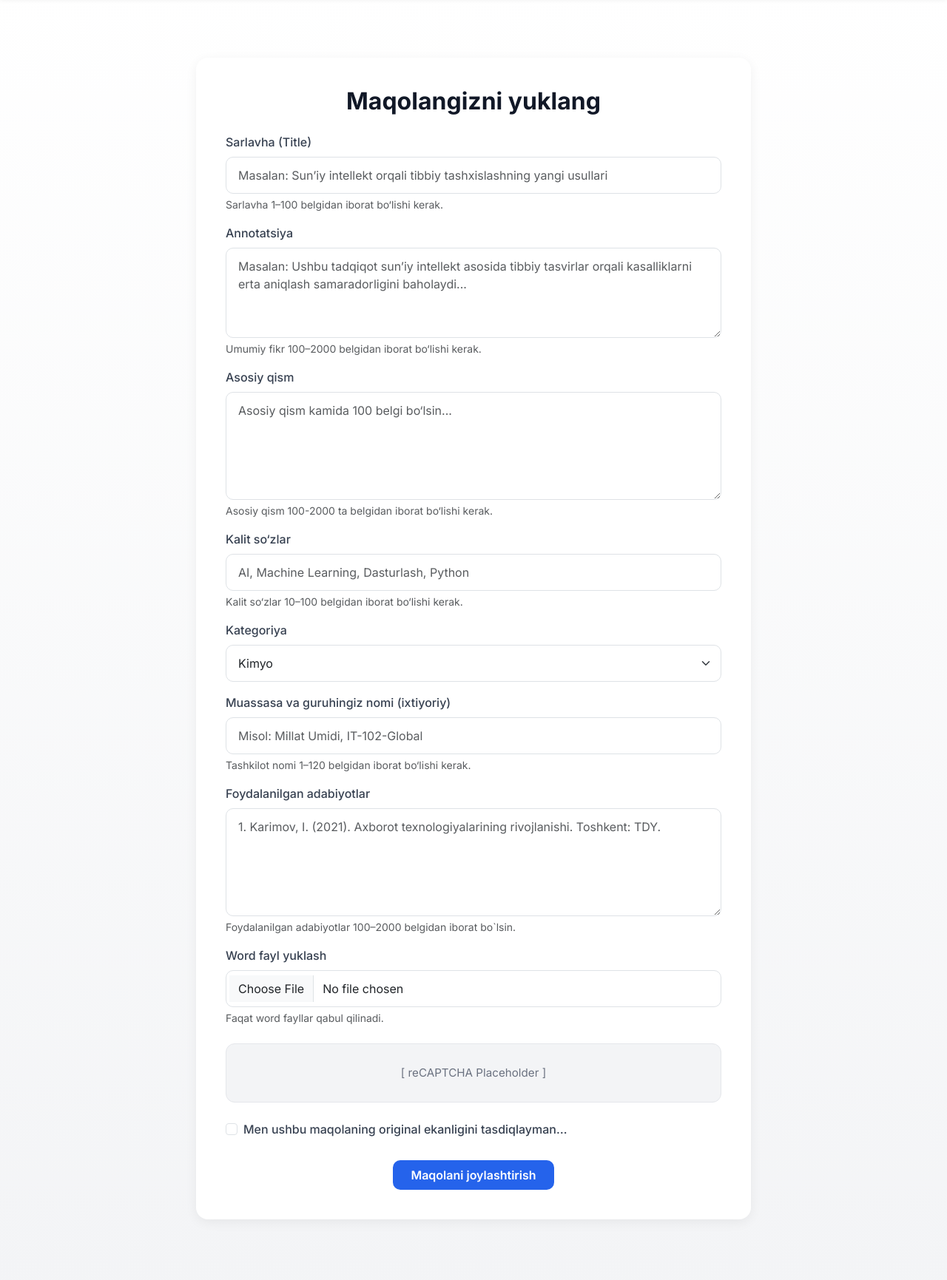
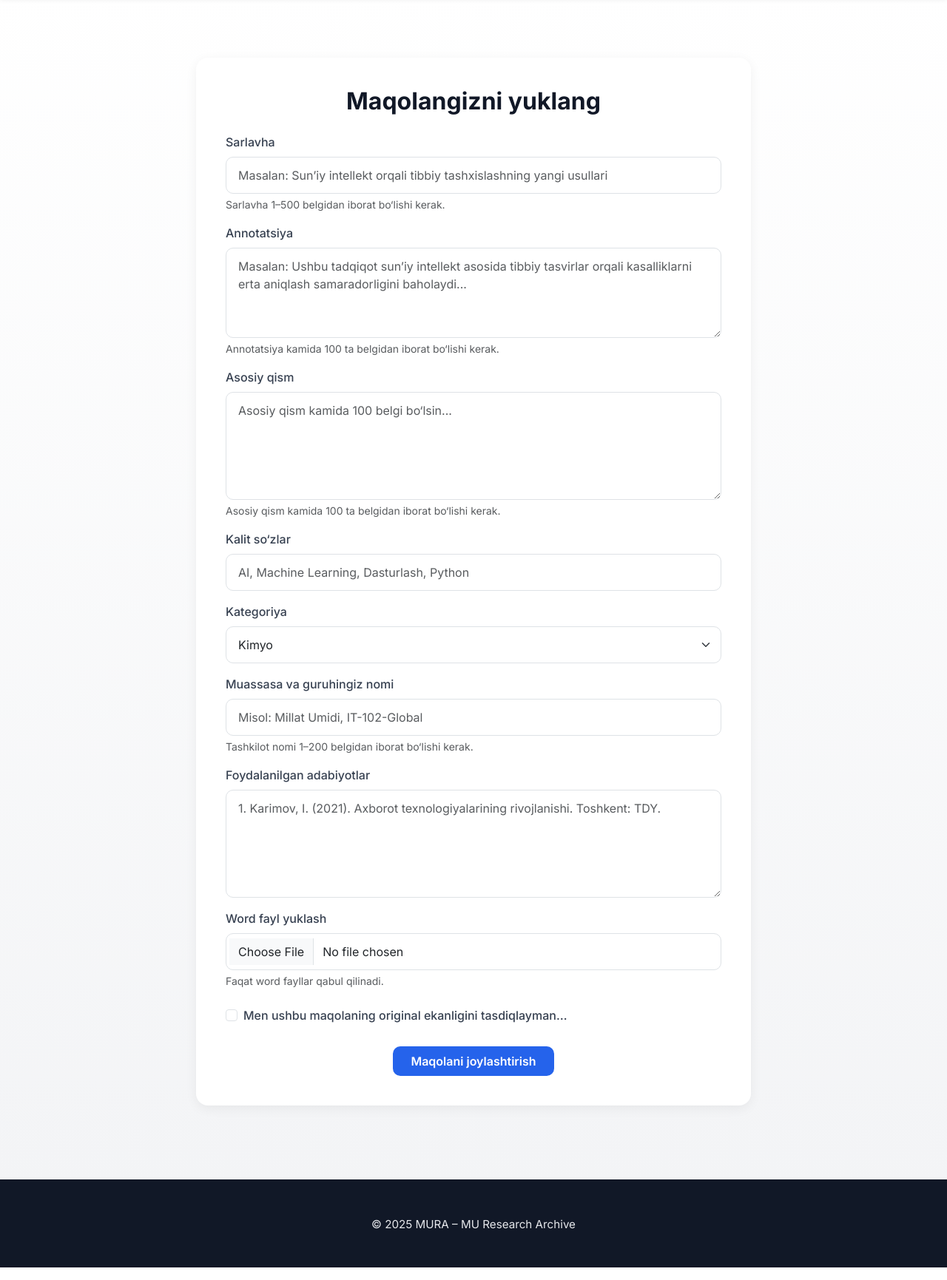
Before and after one commit to Zaynobiddin33/research_paper, a Django app: page /upload-paper/ in a window 1280 px wide. Shown: the part 94-1825 px from the top of the page at 74% size. Run offline with Django 5.2, Linux system fonts and the light colour scheme; a user stored in the database is signed in; data comes from the database, SQL or seed files in the repository; some libraries are stand-ins or nearby versions.

Commit message:
fix errors

```diff
--- a/templates/upload.html
+++ b/templates/upload.html
@@ -19,22 +19,22 @@
 
                     <!-- Title -->
                     <div class="mb-3">
-                        <label for="title" class="form-label">Sarlavha (Title)</label>
+                        <label for="title" class="form-label">Sarlavha</label>
                         <input name="title" type="text" class="form-control" id="title"
-                               minlength="1" maxlength="100"
+                               minlength="1" maxlength="500"
                                placeholder="Masalan: Sun’iy intellekt orqali tibbiy tashxislashning yangi usullari"
                                required>
-                        <div class="form-text">Sarlavha 1–100 belgidan iborat bo‘lishi kerak.</div>
+                        <div class="form-text">Sarlavha 1–500 belgidan iborat bo‘lishi kerak.</div>
                     </div>
 
                     <!-- Summary -->
                     <div class="mb-3">
                         <label for="summary" class="form-label">Annotatsiya</label>
                         <textarea name="abstract" class="form-control" id="summary" rows="4"
-                                  minlength="100" maxlength="2000"
+                                  minlength="100"
                                   placeholder="Masalan: Ushbu tadqiqot sun’iy intellekt asosida tibbiy tasvirlar orqali kasalliklarni erta aniqlash samaradorligini baholaydi..."
                                   required></textarea>
-                        <div class="form-text">Umumiy fikr 100–2000 belgidan iborat bo‘lishi kerak.</div>
+                        <div class="form-text">Annotatsiya kamida 100 ta belgidan iborat bo‘lishi kerak.</div>
                     </div>
 
                     <!-- Intro with CKEditor -->
@@ -42,8 +42,8 @@
                         <label for="intro" class="form-label">Asosiy qism</label>
                         <textarea name="intro" class="form-control" id="intro" rows="5"
                                   placeholder="Asosiy qism kamida 100 belgi bo‘lsin..."
-                                  minlength="100" maxlength="2000" required></textarea>
-                        <div class="form-text">Asosiy qism 100-2000 ta belgidan iborat bo‘lishi kerak.</div>
+                                  minlength="100"  required></textarea>
+                        <div class="form-text">Asosiy qism kamida 100 ta belgidan iborat bo‘lishi kerak.</div>
 
                     </div>
 
@@ -52,8 +52,7 @@
                         <label for="keywords" class="form-label">Kalit so‘zlar</label>
                         <input type="text" name="keywords" class="form-control" id="keywords"
                                placeholder="AI, Machine Learning, Dasturlash, Python"
-                               minlength="10" maxlength="100" required>
-                        <div class="form-text">Kalit so‘zlar 10–100 belgidan iborat bo‘lishi kerak.</div>
+                                required>
                     </div>
 
                     <!-- Category -->
@@ -68,11 +67,11 @@
 
                     <!-- Optional Organization -->
                     <div class="mb-3">
-                        <label for="organization" class="form-label">Muassasa va guruhingiz nomi (ixtiyoriy)</label>
+                        <label for="organization" class="form-label">Muassasa va guruhingiz nomi </label>
                         <input type="text" name="organization" id="organization" class="form-control"
                                placeholder="Misol: Millat Umidi, IT-102-Global"
-                               minlength="1" maxlength="120">
-                        <div class="form-text">Tashkilot nomi 1–120 belgidan iborat bo‘lishi kerak.</div>
+                               minlength="1" maxlength="200" required>
+                        <div class="form-text">Tashkilot nomi 1–200 belgidan iborat bo‘lishi kerak.</div>
 
                     </div>
 
@@ -80,11 +79,9 @@
                     <div class="mb-3">
                         <label for="citations" class="form-label">Foydalanilgan adabiyotlar</label>
                         <textarea name="citations" id="citations" rows="5"
-                                  minlength="100" maxlength="2000"
                                   class="form-control"
                                   placeholder="1. Karimov, I. (2021). Axborot texnologiyalarining rivojlanishi. Toshkent: TDY."
                                   required></textarea>
-                        <div class="form-text">Foydalanilgan adabiyotlar 100–2000 belgidan iborat bo`lsin.</div>
                     </div>
 
                     <!-- PDF Upload -->
@@ -94,10 +91,6 @@
                         <div class="form-text">Faqat word fayllar qabul qilinadi.</div>
                     </div>
 
-                    <!-- reCAPTCHA placeholder -->
-                    <div class="mb-4">
-                        <div class="captcha-box">[ reCAPTCHA Placeholder ]</div>
-                    </div>
 
                     <!-- Agreement -->
                     <div class="form-check mb-4">
```
Also changed, not shown: templates/detail-owner.html (+7 -2 lines), templates/edit-paper.html (+30 -28 lines).
